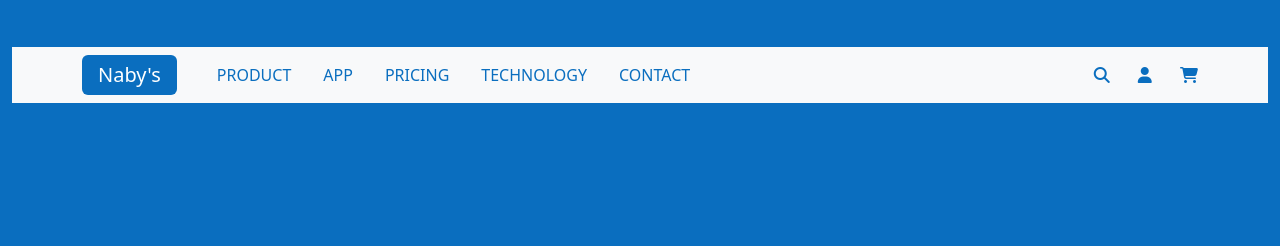
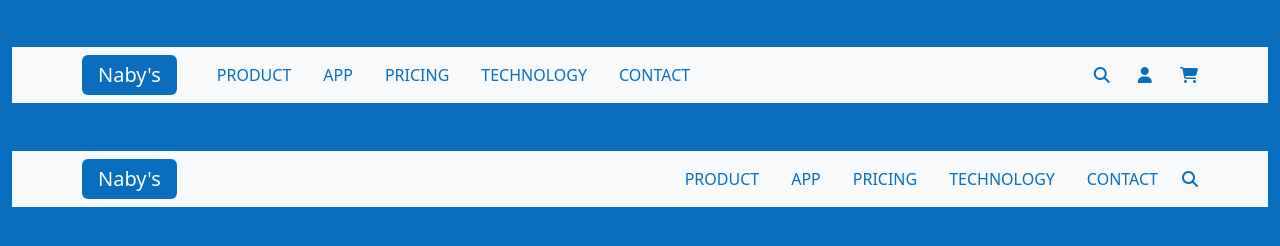
Before and after one commit to Naby-04/navigation-bar-styles, a plain HTML site: page index.html in a window 1280 px wide. Shown: the part 436-682 px from the top of the page. Drawn offline with nearby package versions, Linux system fonts and the light colour scheme.

Commit message:
6e navbar

```diff
--- a/index.html
+++ b/index.html
@@ -33,7 +33,7 @@
     <link rel="stylesheet" href="style.css" />
     <title>navbar styles with bootstrap</title>
   </head>
-  <body>
+  <body class="pb-3">
     <div class="container-fluid pt-3">
       <!-- 1e style -->
       <section class="style-1">
@@ -287,10 +287,55 @@
 
       <!-- 5e style exit -->
       <!-- 6e style -->
-      <section class="style-6 mt-5"></section>
+      <section class="style-6 mt-5">
+        <nav class="navbar navbar-expand-lg bg-light">
+          <div class="container">
+            <a class="navbar-brand px-3 rounded-2" href="#">Naby's</a>
+            <button
+              class="navbar-toggler"
+              type="button"
+              data-bs-toggle="collapse"
+              data-bs-target="#navbarNav"
+              aria-controls="navbarNav"
+              aria-expanded="false"
+              aria-label="Toggle navigation"
+            >
+              <span class="navbar-toggler-icon"></span>
+            </button>
+            <div
+              class="collapse navbar-collapse justify-content-between"
+              id="navbarNav"
+            >
+              <ul class="navbar-nav ms-auto">
+                <li class="nav-item">
+                  <a class="nav-link active ms-3" aria-current="page" href="#"
+                    >PRODUCT</a
+                  >
+                </li>
+                <li class="nav-item">
+                  <a class="nav-link ms-3" href="#">APP</a>
+                </li>
+                <li class="nav-item">
+                  <a class="nav-link ms-3" href="#">PRICING</a>
+                </li>
+                <li class="nav-item">
+                  <a class="nav-link ms-3" href="#">TECHNOLOGY</a>
+                </li>
+                <li class="nav-item">
+                  <a class="nav-link ms-3" href="#">CONTACT</a>
+                </li>
+              </ul>
+              <div class="user-area py-2 ms-3">
+                <i class="fa-solid fa-magnifying-glass"></i>
+              </div>
+            </div>
+          </div>
+        </nav>
+      </section>
 
       <!-- 6e style exit -->
       <!-- 7e style -->
+      <section class="style-7 mt-5"></section>
       <!-- 7e style exit -->
       <!-- 8e style -->
       <!-- 8e style exit -->
```
